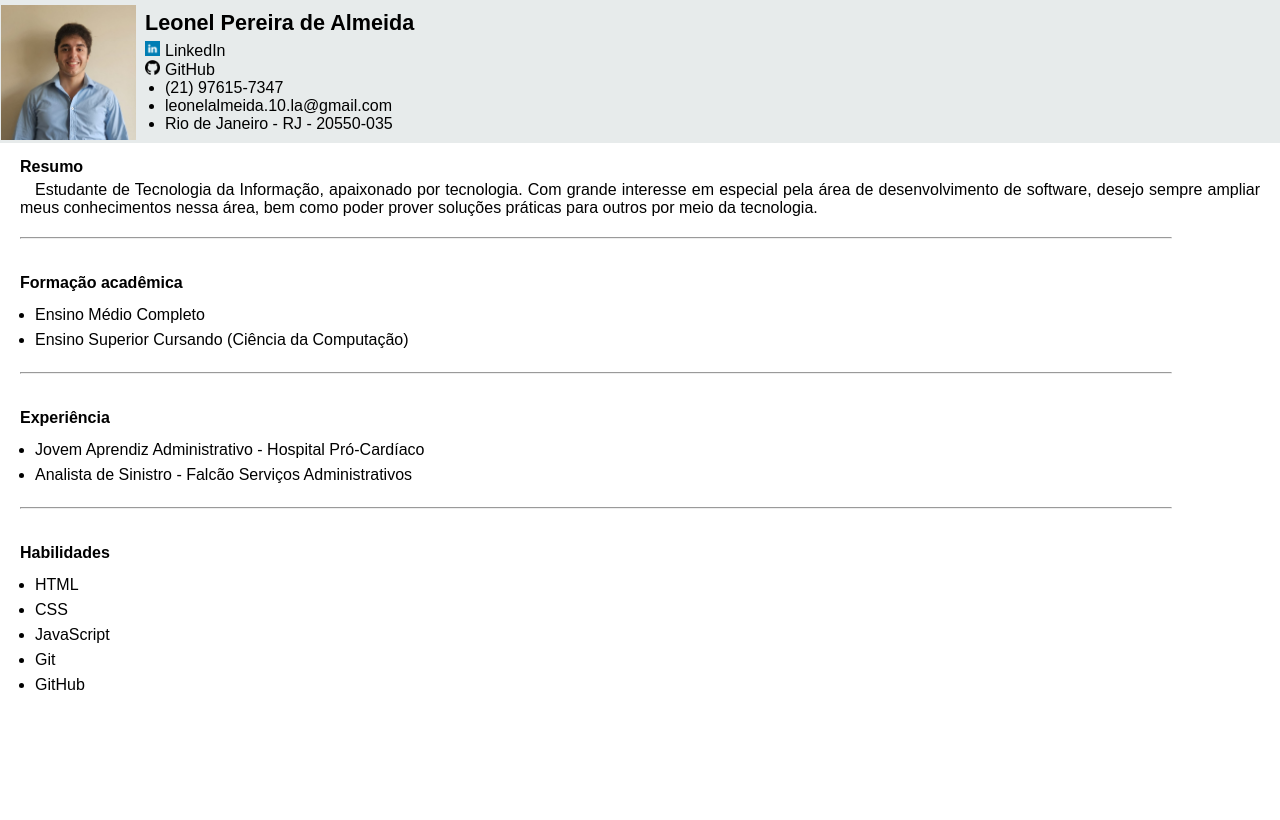
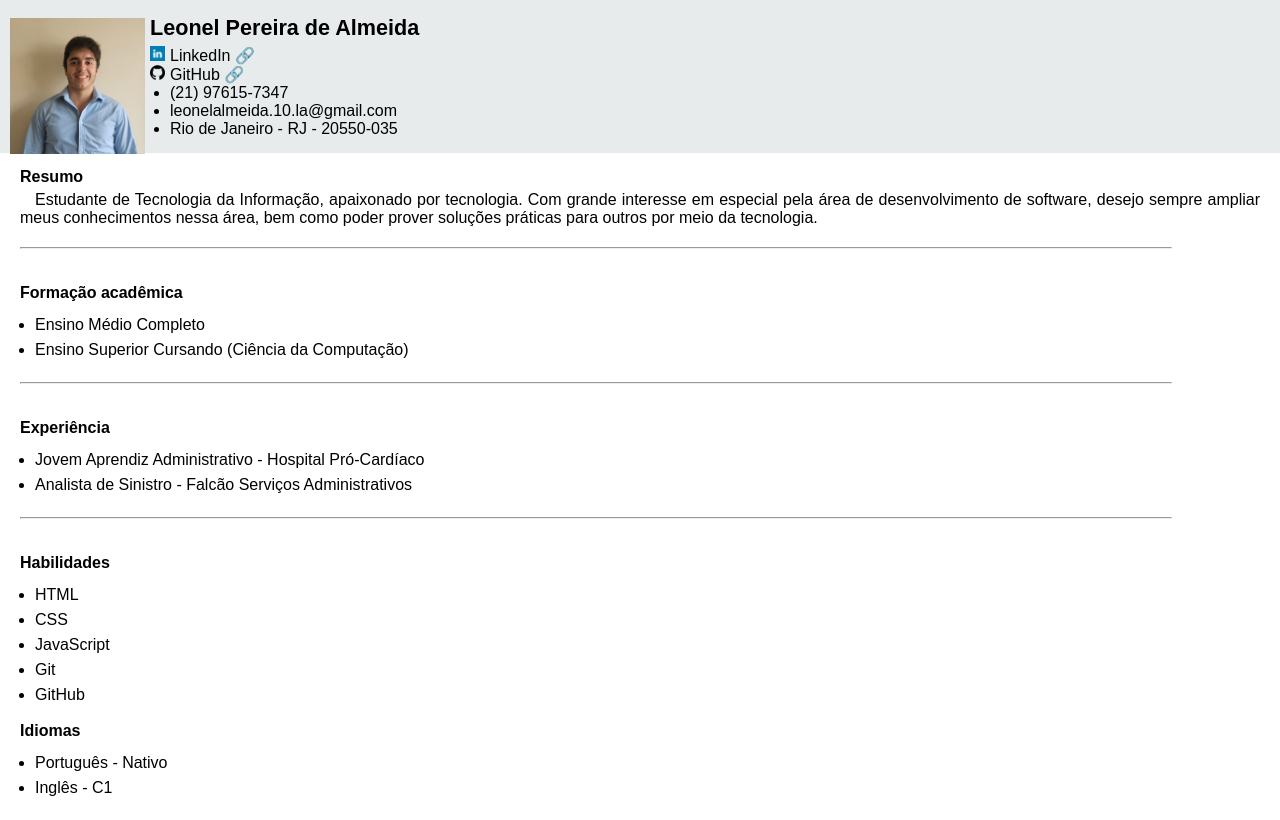
Before and after one commit to Leonel-p-a/curriculo, a plain HTML site: page index.html in a window 1280 px wide. Drawn offline with Linux system fonts and the light colour scheme.

Commit message:
Atualização do currículo com idiomas

```diff
--- a/app.js
+++ b/app.js
@@ -1,5 +1,19 @@
 let nome = document.querySelector('h1');
 nome.textContent = 'Leonel Pereira de Almeida';
+
+let social1 = document.getElementById('social1');
+let linkSocial1 = document.createElement('a');
+linkSocial1.href = 'https://www.linkedin.com/in/leonel-almeida-240228229/';
+linkSocial1.textContent = 'LinkedIn \u{1F517}';
+linkSocial1.target = '_blank';
+social1.appendChild(linkSocial1);
+
+let social2 = document.getElementById('social2');
+let linkSocial2 = document.createElement('a');
+linkSocial2.href = 'https://github.com/Leonel-p-a';
+linkSocial2.textContent = 'GitHub \u{1F517}';
+linkSocial2.target = '_blank';
+social2.appendChild(linkSocial2);
 
 let telefone = document.getElementById('telefone');
 telefone.textContent = '(21) 97615-7347';
@@ -8,11 +22,11 @@ let email = document.getElementById('email');
 email.textContent = 'leonelalmeida.10.la@gmail.com';
 
 let endereco = document.getElementById('endereco');
-let link = document.createElement('a');
-link.href = 'https://www.google.com.br/maps/place/R.+Alzira+Brand%C3%A3o+-+Tijuca,+Rio+de+Janeiro+-+RJ,+20550-035/@-22.9220775,-43.2272582,17z/data=!3m1!4b1!4m6!3m5!1s0x997e45bba185ef:0x376aa87a9a9e1138!8m2!3d-22.9221873!4d-43.2247729!16s%2Fg%2F11c0r59ysg?entry=ttu&g_ep=EgoyMDI1MDEyMC4wIKXMDSoASAFQAw%3D%3D';
-link.textContent = 'Rio de Janeiro - RJ - 20550-035';
-link.target = '_blank';
-endereco.appendChild(link);
+let linkEndereco = document.createElement('a');
+linkEndereco.href = 'https://www.google.com.br/maps/place/R.+Alzira+Brand%C3%A3o+-+Tijuca,+Rio+de+Janeiro+-+RJ,+20550-035/@-22.9220775,-43.2272582,17z/data=!3m1!4b1!4m6!3m5!1s0x997e45bba18';
+linkEndereco.textContent = 'Rio de Janeiro - RJ - 20550-035';
+linkEndereco.target = '_blank';
+endereco.appendChild(linkEndereco);
 
 let tituloSobre = document.getElementById('tituloSobre');
 tituloSobre.textContent = 'Resumo';
@@ -55,3 +69,12 @@ habilidade4.textContent = 'Git';
 
 let habilidade5 = document.getElementById('habilidade5');
 habilidade5.textContent = 'GitHub';
+
+let tituloIdiomas = document.getElementById('tituloIdiomas');
+tituloIdiomas.textContent = 'Idiomas'
+
+let idiomaPortugues = document.getElementById('idiomaPortugues');
+idiomaPortugues.textContent = 'Português - Nativo'
+
+let idiomaIngles = document.getElementById('idiomaIngles');
+idiomaIngles.textContent = 'Inglês - C1'
--- a/index.html
+++ b/index.html
@@ -15,9 +15,9 @@
 
                 <h1></h1>
 
-                <p class="sociais"><img src="imagens/linkedin.png" alt="" id="linkedin"><a href="https://www.linkedin.com/in/leonel-almeida-240228229/" target="_blank">LinkedIn</a></img></p>
+                <p id="social1"><img src="imagens/linkedin.png" alt="" id="linkedin"></img></p>
 
-                <p class="sociais"><img src="imagens/github.png" alt="" id="github"><a href="https://github.com/Leonel-p-a" target="_blank">GitHub</a></img></p>
+                <p id="social2"><img src="imagens/github.png" alt="" id="github"></img></p>
 
                 <ul>
                     <li>
@@ -70,6 +70,14 @@
                 <li id="habilidade5"></li>
             </ul>
         </section>
+
+        <section id="idiomas">
+            <h2 id="tituloIdiomas"></h2>
+            <ul>
+                <li id="idiomaPortugues"></li>
+                <li id="idiomaIngles"></li>
+            </ul>
+        </section>
     </main>
 
 
--- a/style.css
+++ b/style.css
@@ -6,18 +6,21 @@
     font-size: 1em;
 }
 
+main {
+    padding-bottom: 20px;
+}
+
 section#cabecalho {
     background-color: rgba(208, 216, 216, 0.500);
-    padding: 10px;
+    padding: 15px;
 }
 
 header > img {
-    width: 144.5px;
-    padding-top: 10px;
+    max-width: 144.5px;
     padding-left: 10px;
     position: absolute;
-    top: -5.5px;
-    left: -9px;
+    top: 18px;
+    left: 0px;
 }
 
 header > h1 {
@@ -89,6 +92,13 @@ header > ul {
     padding-left: 20px;
 }
 
+#idiomas {
+    text-align: justify;
+    padding-top: 15px;
+    padding-right: 20px;
+    padding-left: 20px;
+}
+
 section > ul {
     padding-top: 10px;
     padding-left: 15px;
```
